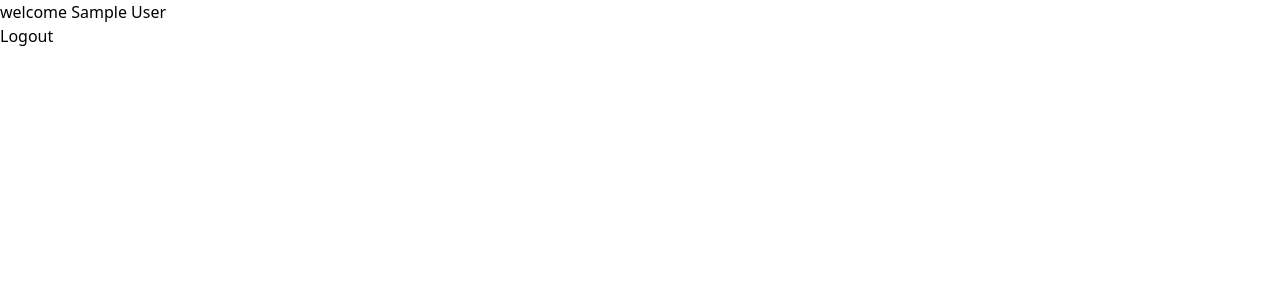
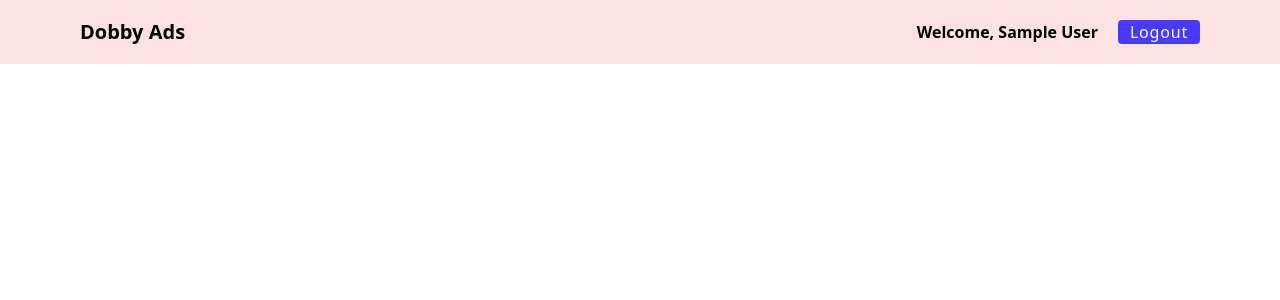
Before and after one commit to ucantbe-jagmeet/dobby-ads-fe, a React (Create React App) app: page / in a window 1280 px wide. Shown: the top 300 px of the page. Built offline with nearby package versions, Linux system fonts and the light colour scheme; sample sign-in values are in the browser's storage.

Commit message:
feat: navbar added

```diff
--- a/src/components/Navbar.jsx
+++ b/src/components/Navbar.jsx
@@ -8,17 +8,26 @@ const Navbar = () => {
     const dispatch = useDispatch();
 
     return (
-        <div>
-            <h2>
-                welcome {user?.name || 'User'}
-            </h2>
-            <button
-                type="button"
-                className="dropdown-btn"
-                onClick={() => dispatch(logoutUser("Logging out ..."))}
-            >
-                Logout
-            </button></div>
+        <main className='bg-red-100 h-16 flex items-center justify-between px-20'>
+            <h2 className='font-semibold text-xl cursor-pointer'>Dobby Ads</h2>
+            <div className='flex'>
+                {user?.name &&
+                    <h2 className='mr-5 font-semibold capitalize'>
+                        welcome, {user.name}
+                    </h2>
+                }
+                <button
+                    type="button"
+                    className={`capitalize px-3 tracking-wider rounded bg-[#4939FF] text-white   ${isLoading
+                        ? "bg-gray-400 cursor-not-allowed"
+                        : "bg-[#4939FF] hover:bg-blue-600"
+                        }`} disabled={isLoading}
+                    onClick={() => dispatch(logoutUser())}
+                >
+                    Logout
+                </button>
+            </div>
+        </main>
     )
 }
 
--- a/src/redux/userSlice.js
+++ b/src/redux/userSlice.js
@@ -38,7 +38,9 @@ const userSlice = createSlice({
     reducers: {
         logoutUser: (state) => {
             state.user = null;
+            state.isLoading = true;
             removeUserToLocalStorage();
+            state.isLoading = false;
         },
     },
     extraReducers: (builder) => {
```
